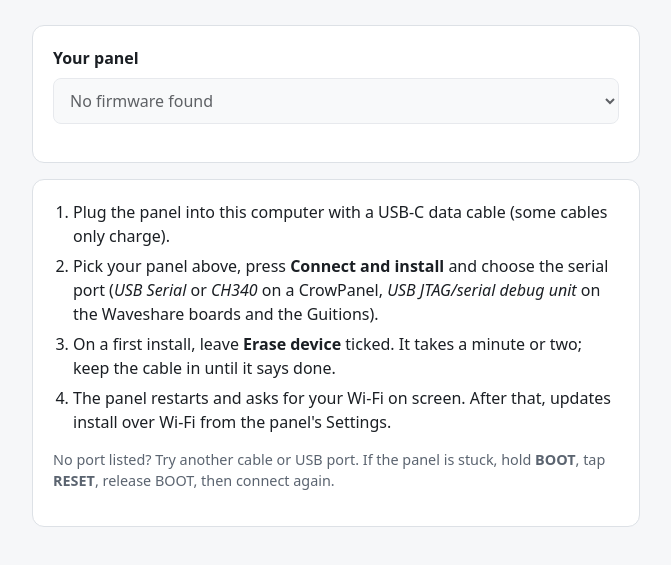
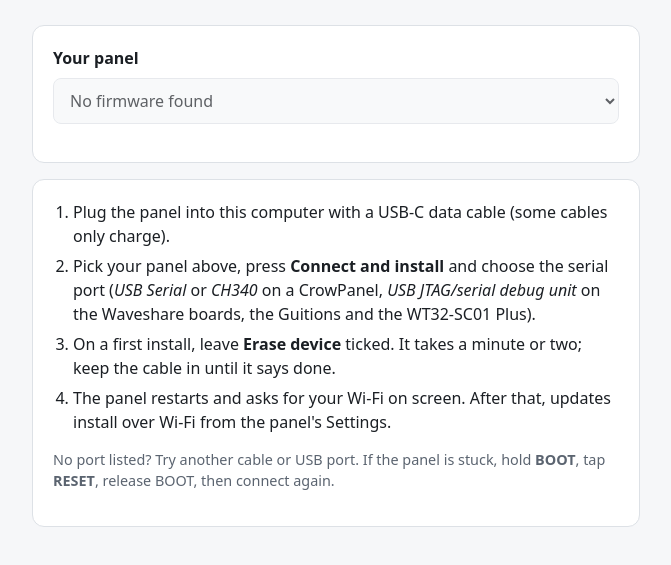
Before and after one commit to wolfrage76/MakerMonitor, a browser extension: page flasher/index.html in a window 1280 px wide. Shown: the part 133-698 px from the top of the page, without its empty margins (304-975 px from the left). Drawn offline with Linux system fonts and the light colour scheme; no server answers.

Commit message:
Docs and web flasher: WT32-SC01 Plus (3.5")

```diff
--- a/flasher/index.html
+++ b/flasher/index.html
@@ -57,7 +57,7 @@
   <div class="card">
     <ol>
       <li>Plug the panel into this computer with a USB-C data cable (some cables only charge).</li>
-      <li>Pick your panel above, press <b>Connect and install</b> and choose the serial port (<i>USB Serial</i> or <i>CH340</i> on a CrowPanel, <i>USB JTAG/serial debug unit</i> on the Waveshare boards and the Guitions).</li>
+      <li>Pick your panel above, press <b>Connect and install</b> and choose the serial port (<i>USB Serial</i> or <i>CH340</i> on a CrowPanel, <i>USB JTAG/serial debug unit</i> on the Waveshare boards, the Guitions and the WT32-SC01 Plus).</li>
       <li>On a first install, leave <b>Erase device</b> ticked. It takes a minute or two; keep the cable in until it says done.</li>
       <li>The panel restarts and asks for your Wi-Fi on screen. After that, updates install over Wi-Fi from the panel's Settings.</li>
     </ol>
```
Also changed, not shown: 4 other files.
